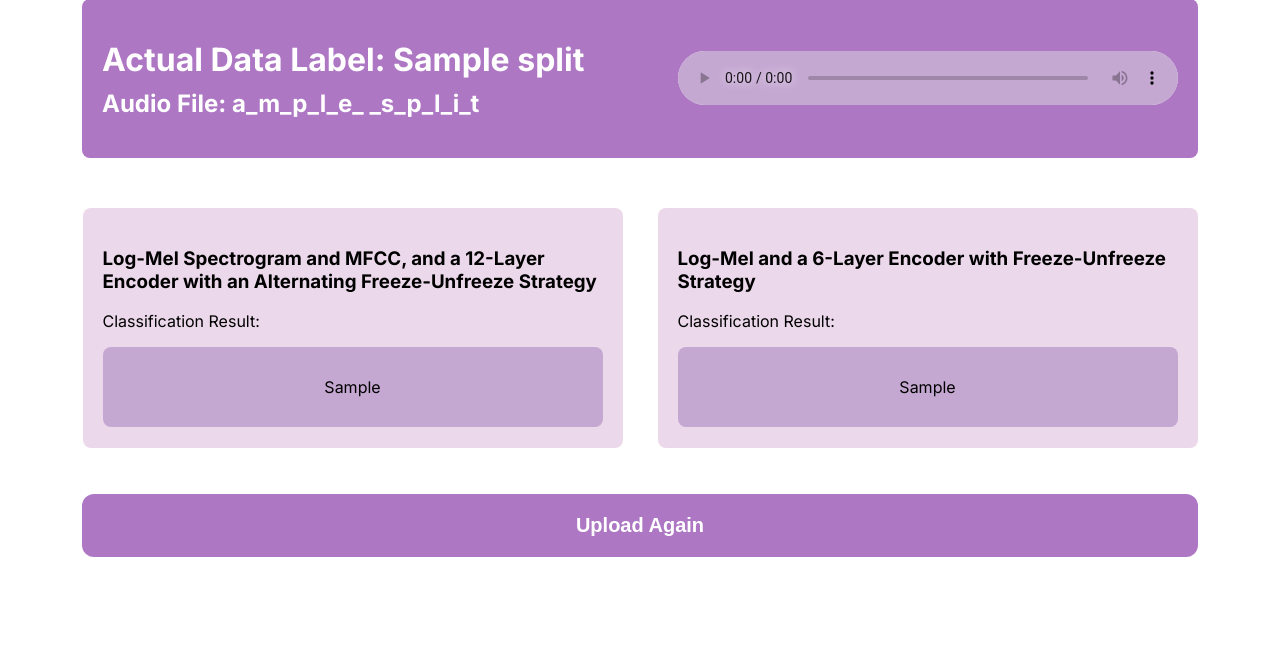
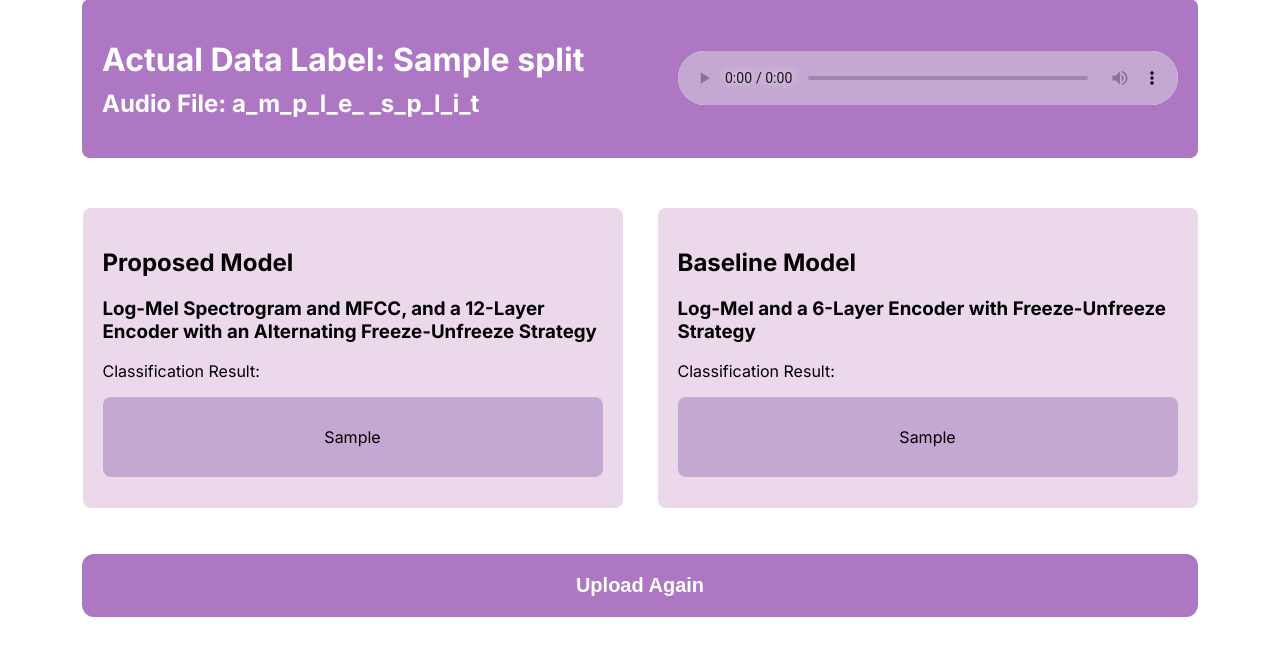
Before and after one commit to Ramondroid/12LayeredStutterClass, a Flask app: template templates/results.html in a window 1280 px wide. Shown: the part 151-800 px from the top of the page. Run offline with Flask 3, Linux system fonts and the light colour scheme; the template is opened without the code that fills it: most values are stand-ins (such as "Sample title", 1, 10 or a date in 2020).

Commit message:
PUT "PROPOSED" AND "BASELINE"

```diff
--- a/templates/results.html
+++ b/templates/results.html
@@ -67,7 +67,7 @@
       text-align: Left;
       background: #ecd8eb;
       border-radius: 8px;
-      height: 200px;
+      height: 260px;
       width: 500px;
 
     }
@@ -76,7 +76,7 @@
       text-align: left;
       background: #ecd8eb;
       border-radius: 8px;
-      height: 200px;
+      height: 260px;
       width: 500px;
     }
   .container{
@@ -184,6 +184,7 @@
 
         <div class="container">
           <div class="Ourmodel">
+            <h2>Proposed Model</h2>
             <h3>
                 Log-Mel Spectrogram and MFCC, and a 12-Layer Encoder with an
                 Alternating Freeze-Unfreeze Strategy
@@ -192,6 +193,7 @@
         </div>
 
         <div class="Baseline">
+            <h2>Baseline Model</h2>
             <h3>Log-Mel and a 6-Layer Encoder with Freeze-Unfreeze Strategy</h3>
             <p>Classification Result: <div class="baseline-result">{{ classification_result_2 }}</div></p>
         </div>
```
